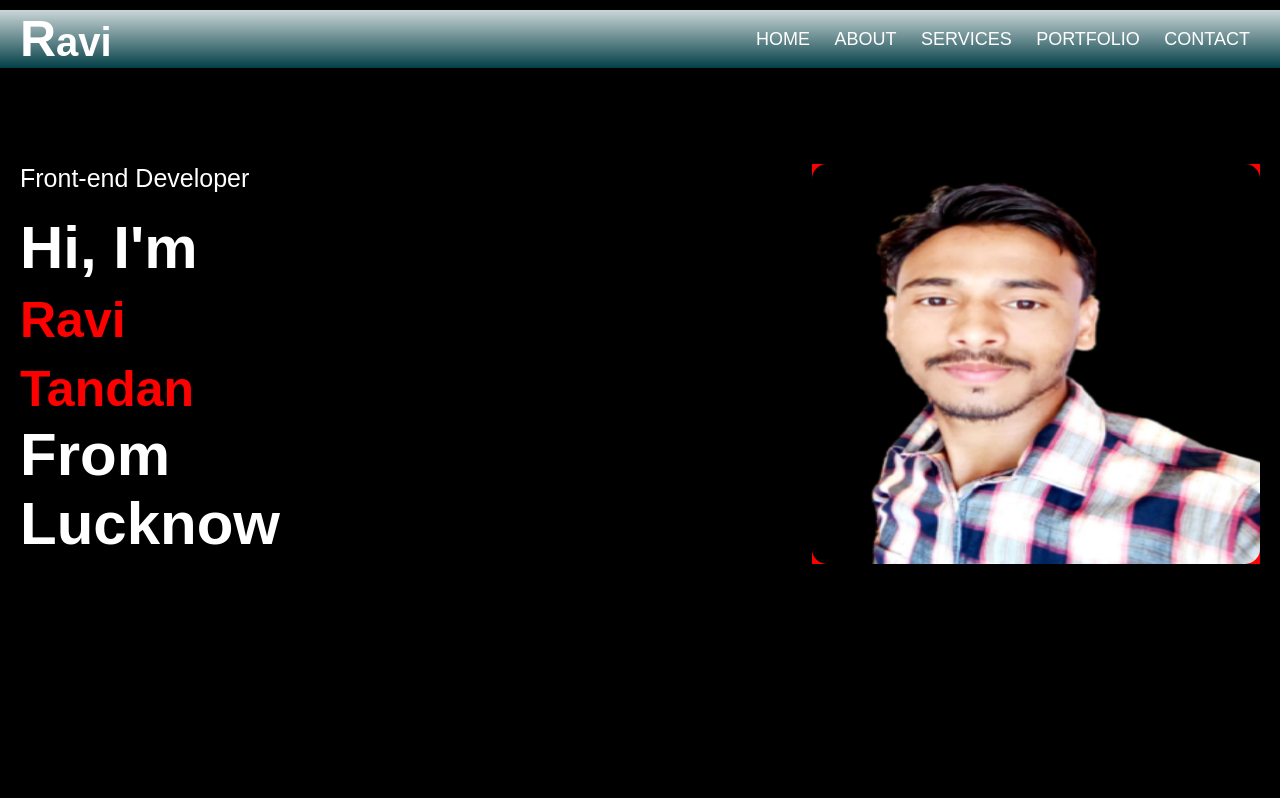
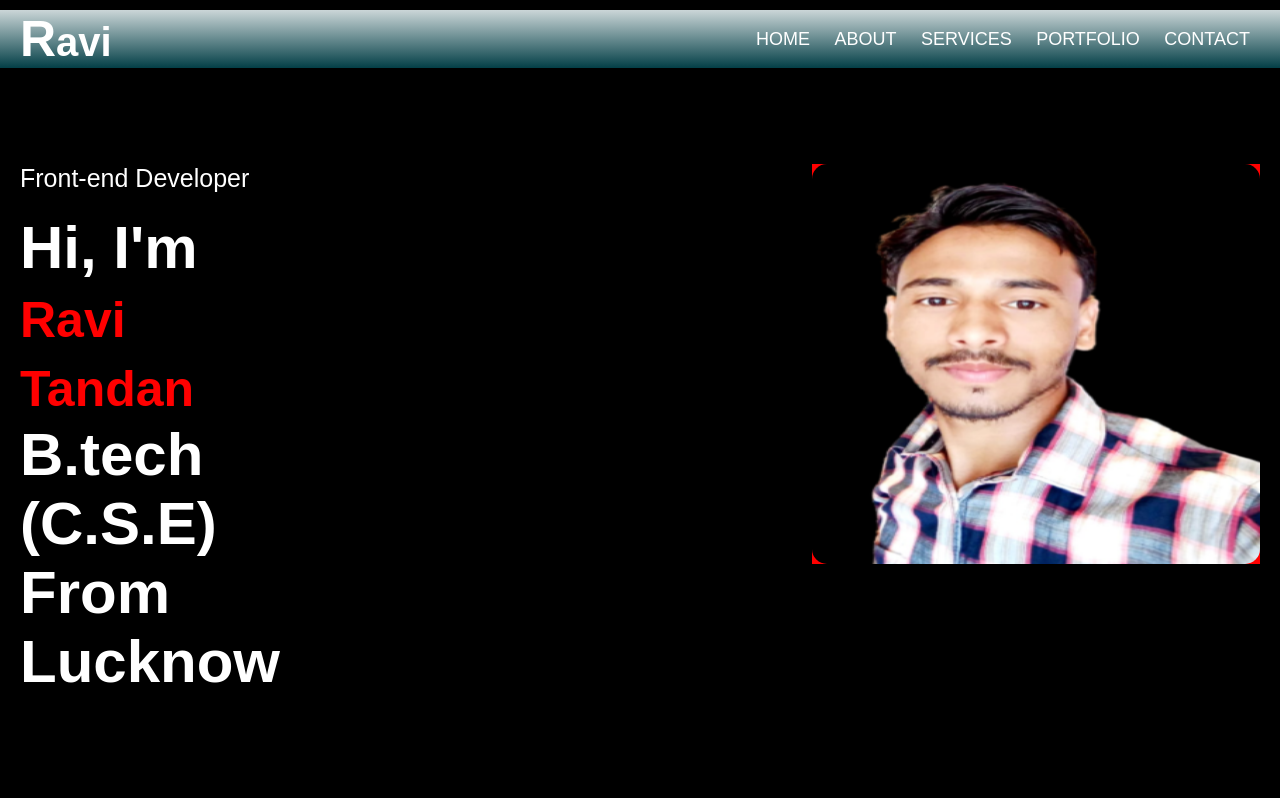
Before and after one commit to RaviTandan/1st_portfolio, a plain HTML site: page index.html in a window 1280 px wide. Shown: the top 798 px of the page. Drawn offline with Linux system fonts and the light colour scheme.

Commit message:
for iamravi

```diff
--- a/index.html
+++ b/index.html
@@ -28,7 +28,7 @@
             <div class="ravi">
                 <div class="about-ravi-1">
                     <p>Front-end Developer</p>
-                    <h1>Hi, I'm <span>Ravi Tandan</span><br>From Lucknow</h1>
+                    <h1>Hi, I'm <span>Ravi Tandan</span><br>B.tech<br>(C.S.E)<br>From Lucknow</h1>
                 </div>
                 <div class="about-ravi-2">
                     <img src="My project.png" width="100%" height="100%" alt="">
```
